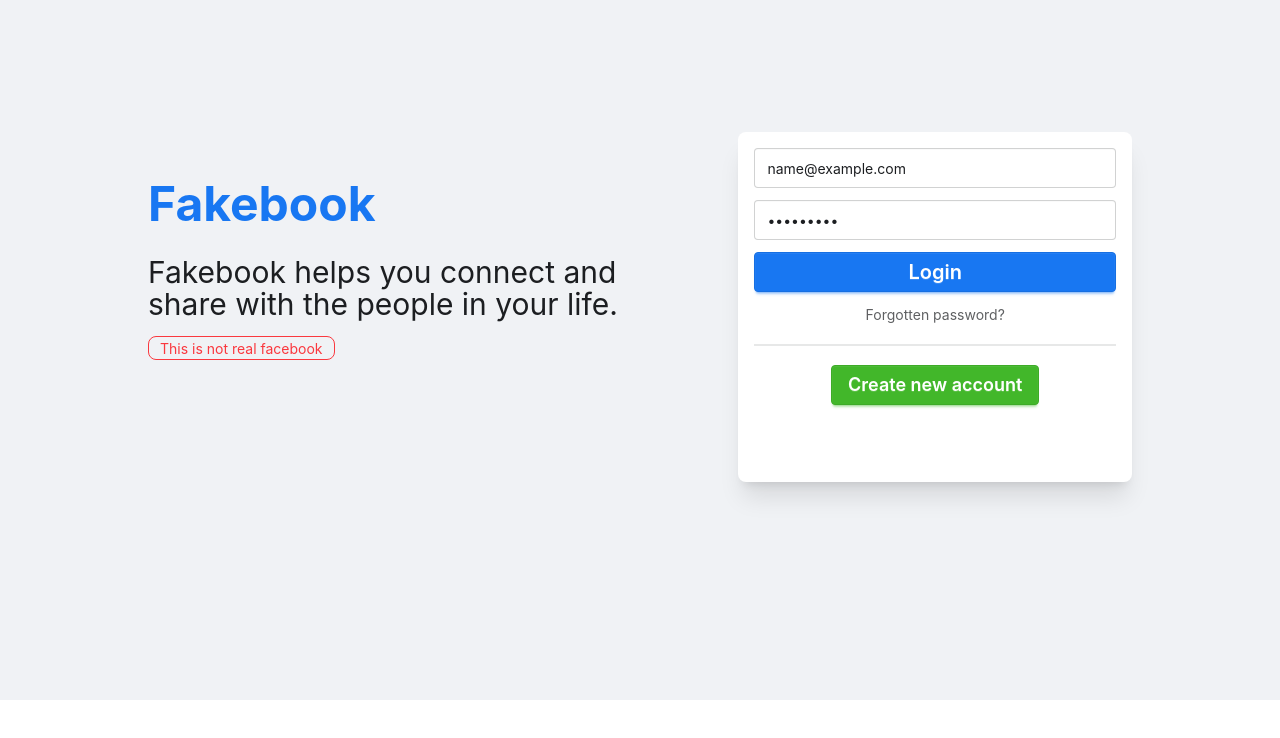
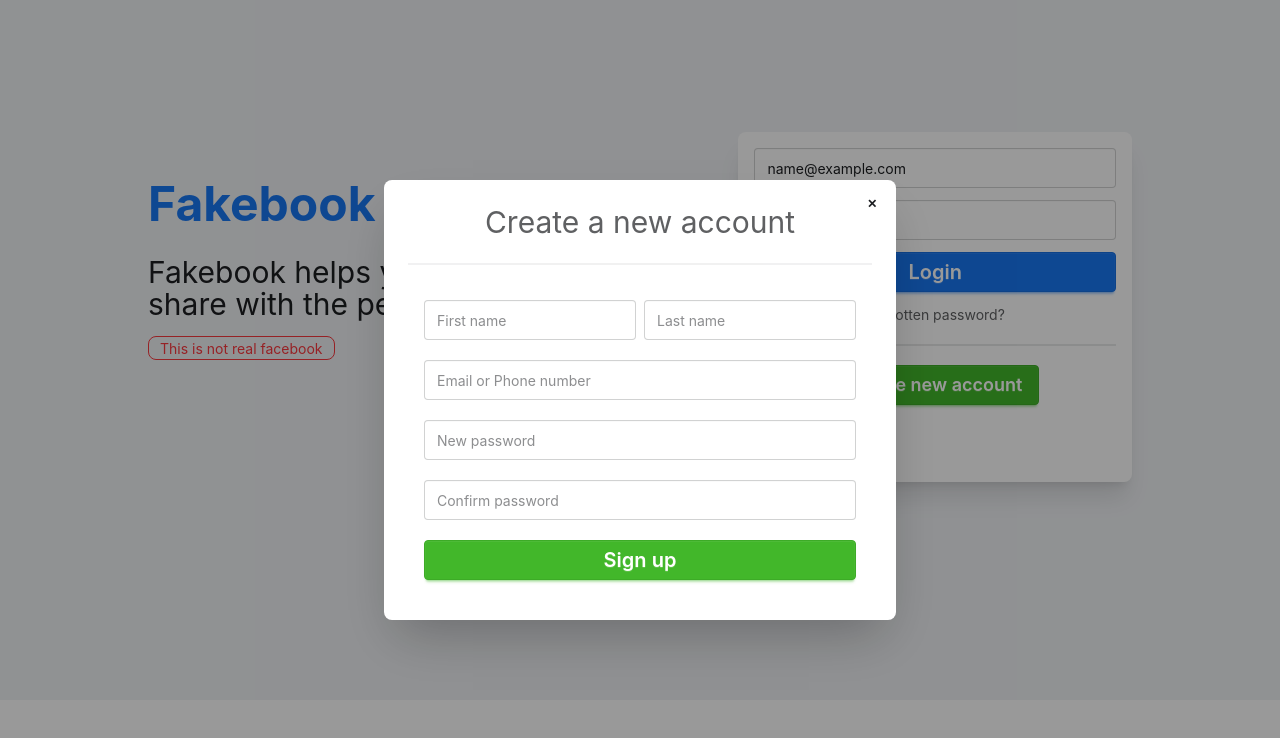
Before and after one commit to tratchapong/cc22-fb-web-prep, a React (Vite) app: page / in a window 1280 px wide. Both pictures are taken after typing "name@example.com", "Sample123" into the empty fields and a click on the button "Create new account". Shown: the top 738 px of the page. Built offline with nearby package versions, Linux system fonts and the light colour scheme.

Commit message:
Register form modal on Login page

```diff
--- /dev/null
+++ b/src/components/RegisterForm.jsx
@@ -0,0 +1,32 @@
+import React from 'react'
+
+function RegisterForm() {
+  return (
+    <>
+      <div className="text-3xl text-center opacity-70">Create a new account</div>
+      <div className="divider opacity-60"></div>
+      <form onSubmit={e => e.preventDefault()} className='flex flex-col gap-5 p-4 pt-3'>
+        <div className="flex gap-2">
+          <input type="text"
+            placeholder='First name'
+            className='input input-bordered w-full' />
+          <input type="text"
+            placeholder='Last name'
+            className='input input-bordered w-full' />
+        </div>
+        <input type="text"
+         placeholder='Email or Phone number'
+         className='input input-bordered w-full' />
+       <input type="password"
+         placeholder='New password'
+         className='input input-bordered w-full' />
+       <input type="password"
+         placeholder='Confirm password'
+         className='input input-bordered w-full' />
+       <button className='btn btn-secondary text-xl text-white'>Sign up</button>
+      </form>
+    </>
+  )
+}
+
+export default RegisterForm
--- a/src/pages/Login.jsx
+++ b/src/pages/Login.jsx
@@ -1,7 +1,9 @@
+import RegisterForm from '@/components/RegisterForm'
 import React from 'react'
 
 function Login() {
   return (
+    <>
       <div className="h-175 pt-20 pb-28 bg-base-200">
         <div className="p-5 mx-auto max-w-5xl min-h-135 flex justify-between max-md:flex-col">
           <div className="flex flex-col gap-4 mt-20 basis-3/5 max-md:text-center">
@@ -13,7 +15,7 @@ function Login() {
           </div>
           <div className="flex flex-1">
             <div className="card bg-base-100 w-full h-87.5 shadow-xl mt-8">
-            <form>
+              <form onSubmit={e=>e.preventDefault()}>
                 <div className="card-body gap-3 p-4">
                   <input type="text"
                     className='input input-bordered w-full'
@@ -27,13 +29,23 @@ function Login() {
                   </p>
                   <div className="divider my-0"></div>
                   <button className='btn btn-secondary text-lg text-white mx-auto'
-                  type='button'>Create new account</button>
+                    type='button' onClick={()=>document.querySelector('#register-form').showModal()}
+                  >Create new account</button>
                 </div>
               </form>
             </div>
           </div>
         </div>
       </div>
+      <dialog id="register-form" className="modal">
+        <div className="modal-box">
+          <form method="dialog">
+            <button className="btn btn-sm btn-circle btn-ghost absolute right-2 top-2">✕</button>
+          </form>
+          <RegisterForm />
+        </div>
+      </dialog>
+    </>
   )
 }
 
```
Lines whose indentation alone changed are shown as unchanged.
